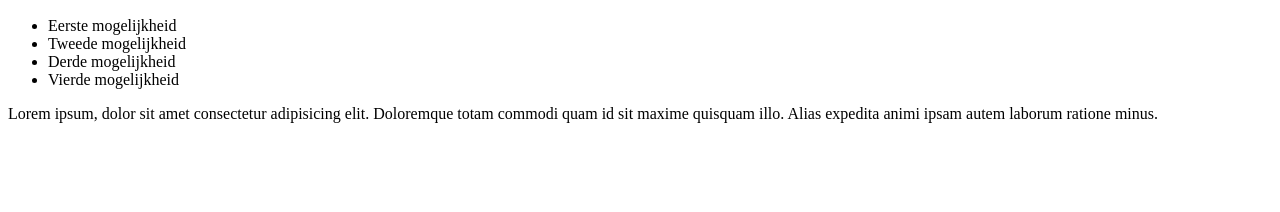
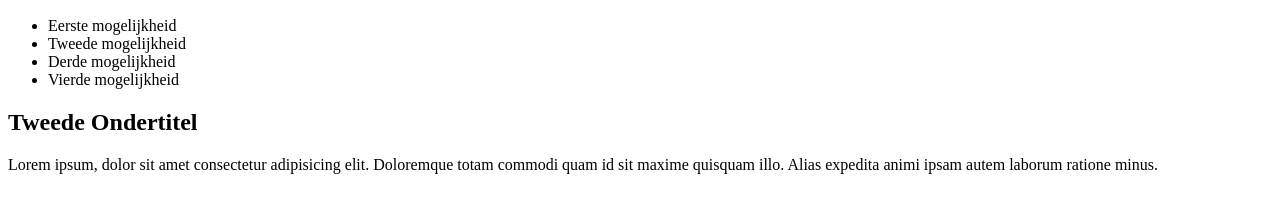
Before and after one commit to JoachimYLVR/firstRepository, a plain HTML site: page index.html in a window 1280 px wide. Shown: the part 110-322 px from the top of the page. Drawn offline with Linux system fonts and the light colour scheme.

Commit message:
Tweede ondertitel toegevoegd

```diff
--- a/index.html
+++ b/index.html
@@ -16,6 +16,7 @@
       <li>Derde mogelijkheid</li>
       <li>Vierde mogelijkheid</li>
     </ul>
+    <h2>Tweede Ondertitel</h2>
     <p>
       Lorem ipsum, dolor sit amet consectetur adipisicing elit. Doloremque totam
       commodi quam id sit maxime quisquam illo. Alias expedita animi ipsam autem
```
